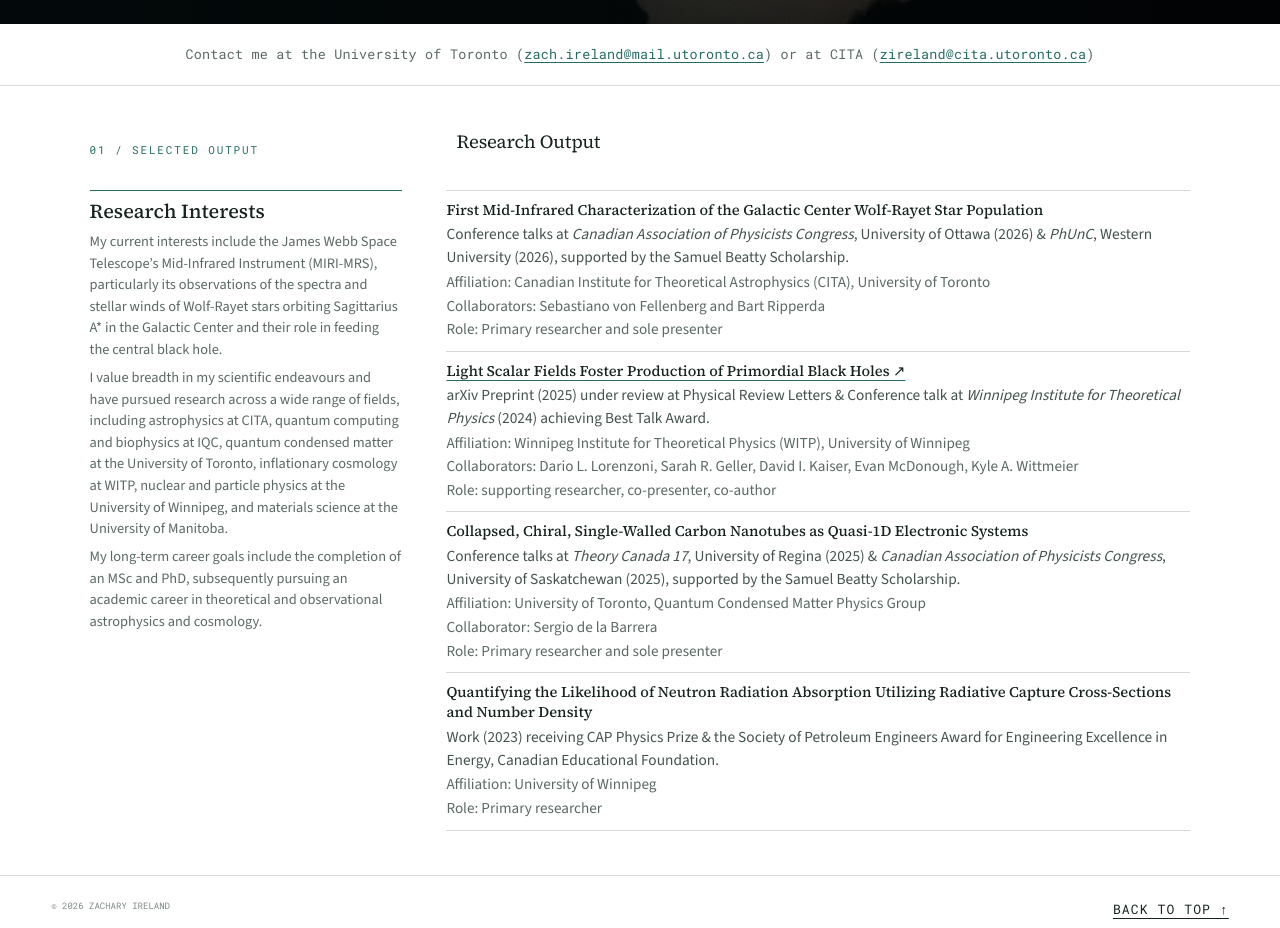
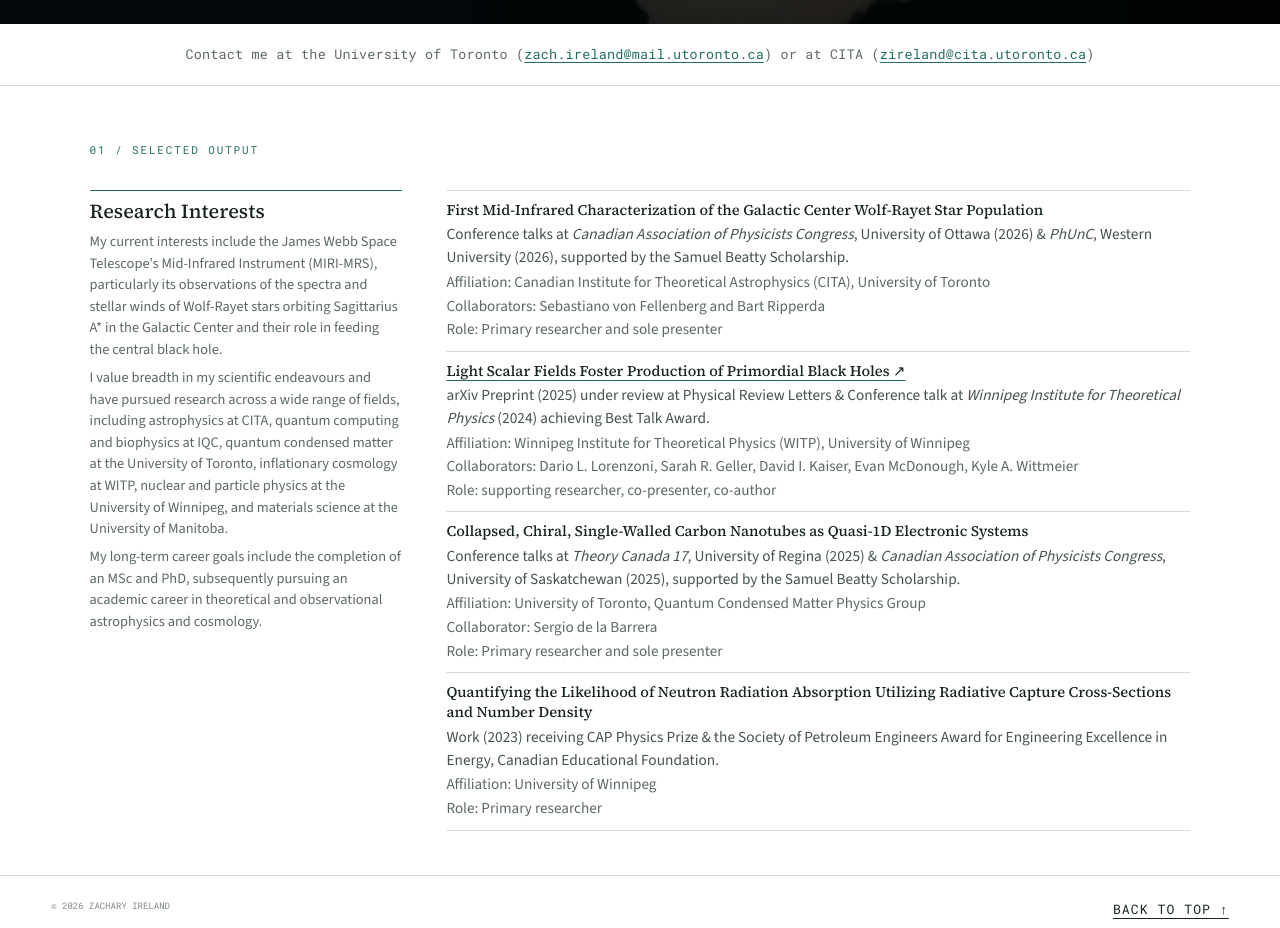
Before and after one commit to zachireland/zachireland.github.io, a plain HTML site: page index.html in a window 1280 px wide. Shown: the part 860-1788 px from the top of the page. Drawn offline with nearby package versions, Linux system fonts and the light colour scheme.

Commit message:
Remove research output heading

```diff
--- a/index.html
+++ b/index.html
@@ -46,7 +46,7 @@
     </aside>
 
     <section class="output section-shell" id="output">
-      <div class="section-heading reveal"><p class="section-number">01 / Selected output</p><h2>Research Output</h2></div>
+      <div class="section-heading reveal"><p class="section-number">01 / Selected output</p></div>
       <div class="output-layout">
       <aside class="research-interests reveal">
         <h3>Research Interests</h3>
```
